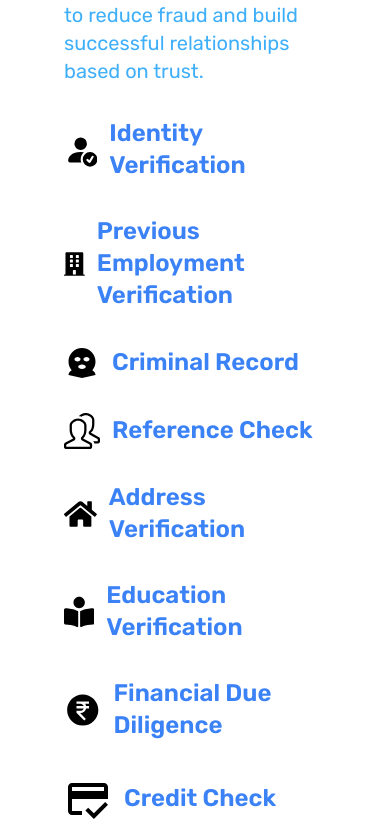
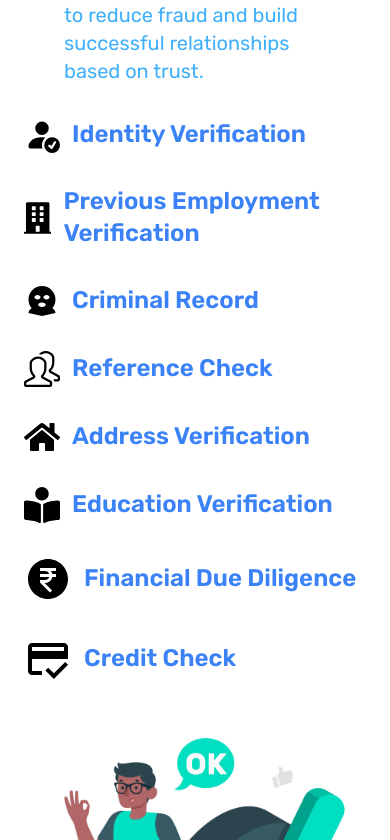
Before and after one commit to ArunShakyaJi/gvs, a React (Vite) app: page / in a window 390 px wide. Shown: the part 5444-6284 px from the top of the page. Built offline with nearby package versions, Linux system fonts and the light colour scheme; a web font is replaced by a local one.

Commit message:
chore: Update image rendering and JSX structure in components

```diff
--- a/src/components/BackgrounCheck.jsx
+++ b/src/components/BackgrounCheck.jsx
@@ -26,7 +26,7 @@
           We provide various service to reduce fraud and build successful relationships based on trust.
           </p>
         </div>
-        <div className='flex  flex-col md:flex-row justify-center items-center  px-16 md:px-0  cursor-pointer'>
+        <div className='flex  flex-col md:flex-row justify-center items-center  px-6  md:px-0  cursor-pointer'>
           <div className='w-full md:w-1/3  text-2xl md:text-xl  md:px-24 '>
           <Link to='/contact-us'>
             <div className='flex   justify-left items-center  mb-8' data-aos="fade-up">
--- a/src/components/Location.jsx
+++ b/src/components/Location.jsx
@@ -24,7 +24,7 @@
           <h1 className="text-4xl font-bold mb-2 text-blue-500 " data-aos="fade-up">Genuine Verification Service</h1>
           <div className="flex items-center mb-2" data-aos="fade-up">
             <MdEmail className="mr-2 text-blue-500 size-8" />
-            <span className='md:text-2xl my-5 font-[Rubik] text-lg'  >yogeshsbist@genuineservices.co.in</span>
+            <span className='md:text-2xl  my-5 font-[Rubik] text-lg'  >yogeshsbist@genuineservices.co.in</span>
           </div>
           <div className="flex items-center" data-aos="fade-up">
             <FaPhone className="mr-2 text-blue-500 size-8" />
```
